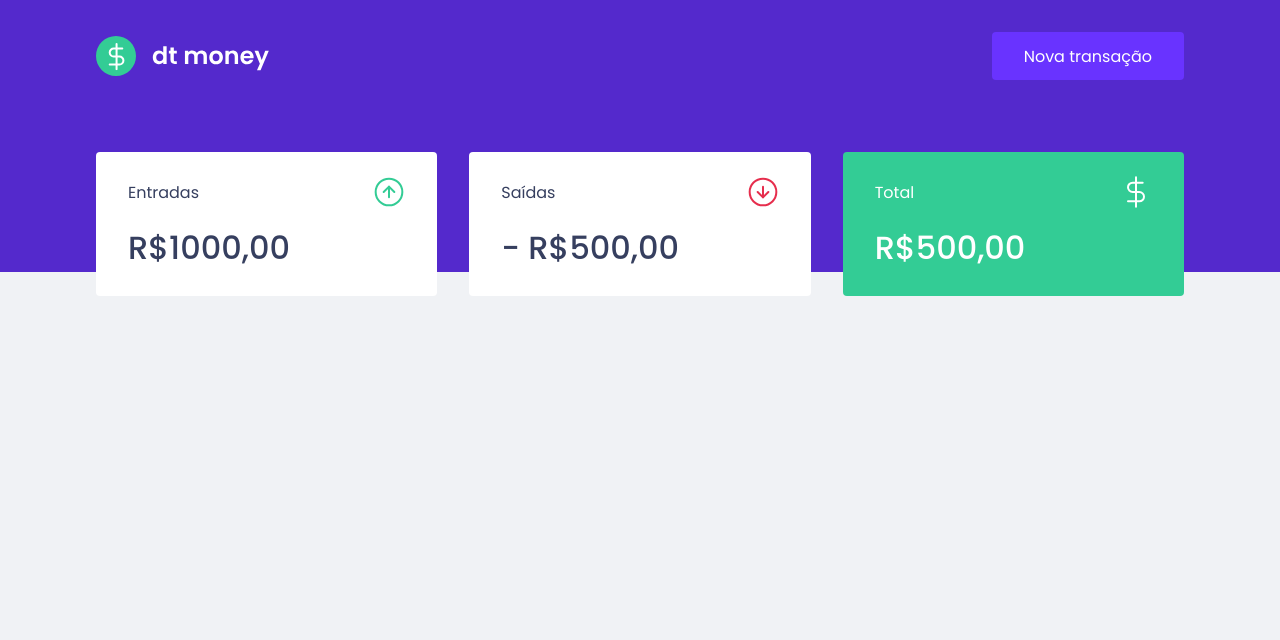
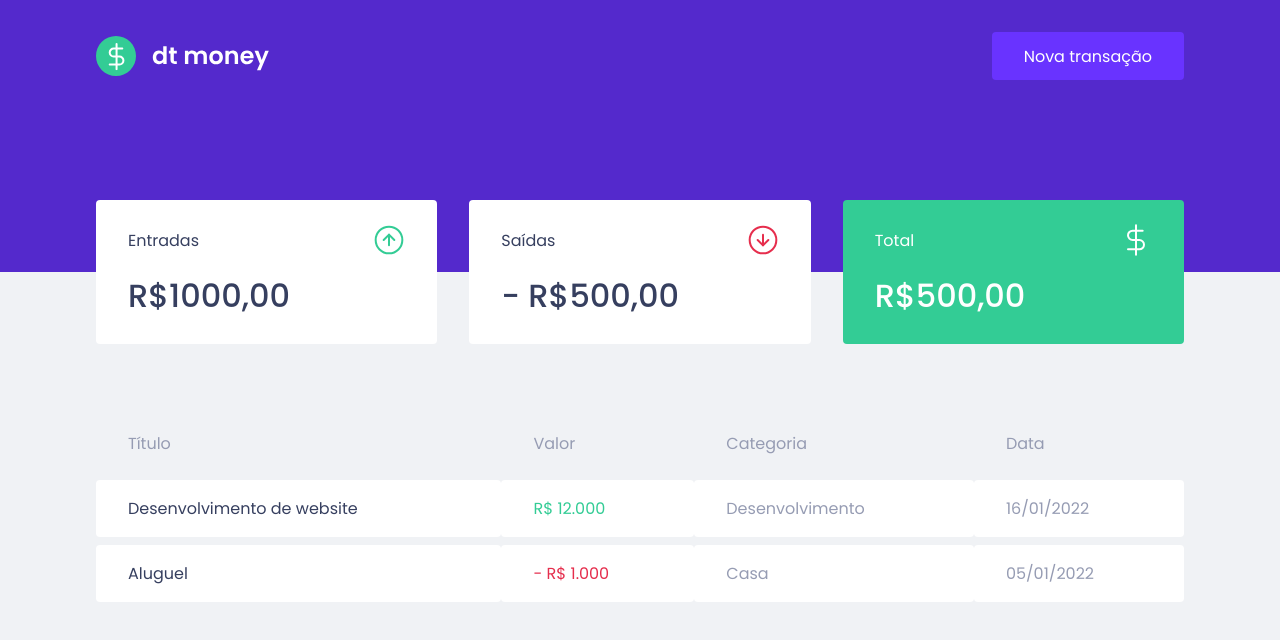
Before and after one commit to MateuzMota/react-dtmoney, a React (Create React App) app: page / in a window 1280 px wide. Shown: the top 640 px of the page. Built offline with nearby package versions, Linux system fonts and the light colour scheme.

Commit message:
add static transactions table layout

```diff
--- a/src/components/Dashboard/index.tsx
+++ b/src/components/Dashboard/index.tsx
@@ -1,4 +1,5 @@
 import { Summary } from '../Summary';
+import { TransactionsTable } from '../TransactionsTable';
 
 import { Container } from "./styles";
 
@@ -6,6 +7,7 @@
     return (
       <Container>
         <Summary />
+        <TransactionsTable />
       </Container>
     );
 }
--- a/src/components/Summary/styles.ts
+++ b/src/components/Summary/styles.ts
@@ -4,7 +4,7 @@
   display: grid;
   grid-template-columns: repeat(3, 1fr);
   gap: 2rem;
-  margin-top: -10rem;
+  margin-top: -7rem;
 
   div {
     background: var(--shape);
--- /dev/null
+++ b/src/components/TransactionsTable/index.tsx
@@ -0,0 +1,34 @@
+import { Container } from "./styles";
+
+export function TransactionsTable() {
+  return (
+    <Container>
+      <table>
+        <thead>
+          <tr>
+            <th>Título</th>
+            <th>Valor</th>
+            <th>Categoria</th>
+            <th>Data</th>
+          </tr>
+        </thead>
+
+        <tbody>
+          <tr>
+            <td>Desenvolvimento de website</td>
+            <td className="deposit">R$ 12.000</td>
+            <td>Desenvolvimento</td>
+            <td>16/01/2022</td>
+          </tr>
+
+          <tr>
+            <td>Aluguel</td>
+            <td className="withdraw">- R$ 1.000</td>
+            <td>Casa</td>
+            <td>05/01/2022</td>
+          </tr>
+        </tbody>
+      </table>
+    </Container>
+  );
+}
--- /dev/null
+++ b/src/components/TransactionsTable/styles.ts
@@ -0,0 +1,38 @@
+import styled from "styled-components";
+
+export const Container = styled.div`
+  margin-top: 4rem;
+
+  table {
+    width: 100%;
+    border-spacing: 0 0.5rem;
+
+    th {
+      color: var(--text-body);
+      font-weight: 400;
+      padding: 1rem 2rem;
+      text-align: left;
+      line-height: 1.5rem;
+    }
+
+    td {
+      padding: 1rem 2rem;
+      border: 0;
+      background: var(--shape);
+      color: var(--text-body);
+      border-radius: 0.25rem;
+
+      &:first-child {
+        color: var(--text-title);
+      }
+
+      &.deposit {
+        color: var(--green);
+      }
+
+      &.withdraw {
+        color: var(--red);
+      }
+    }
+  }
+`;
```
